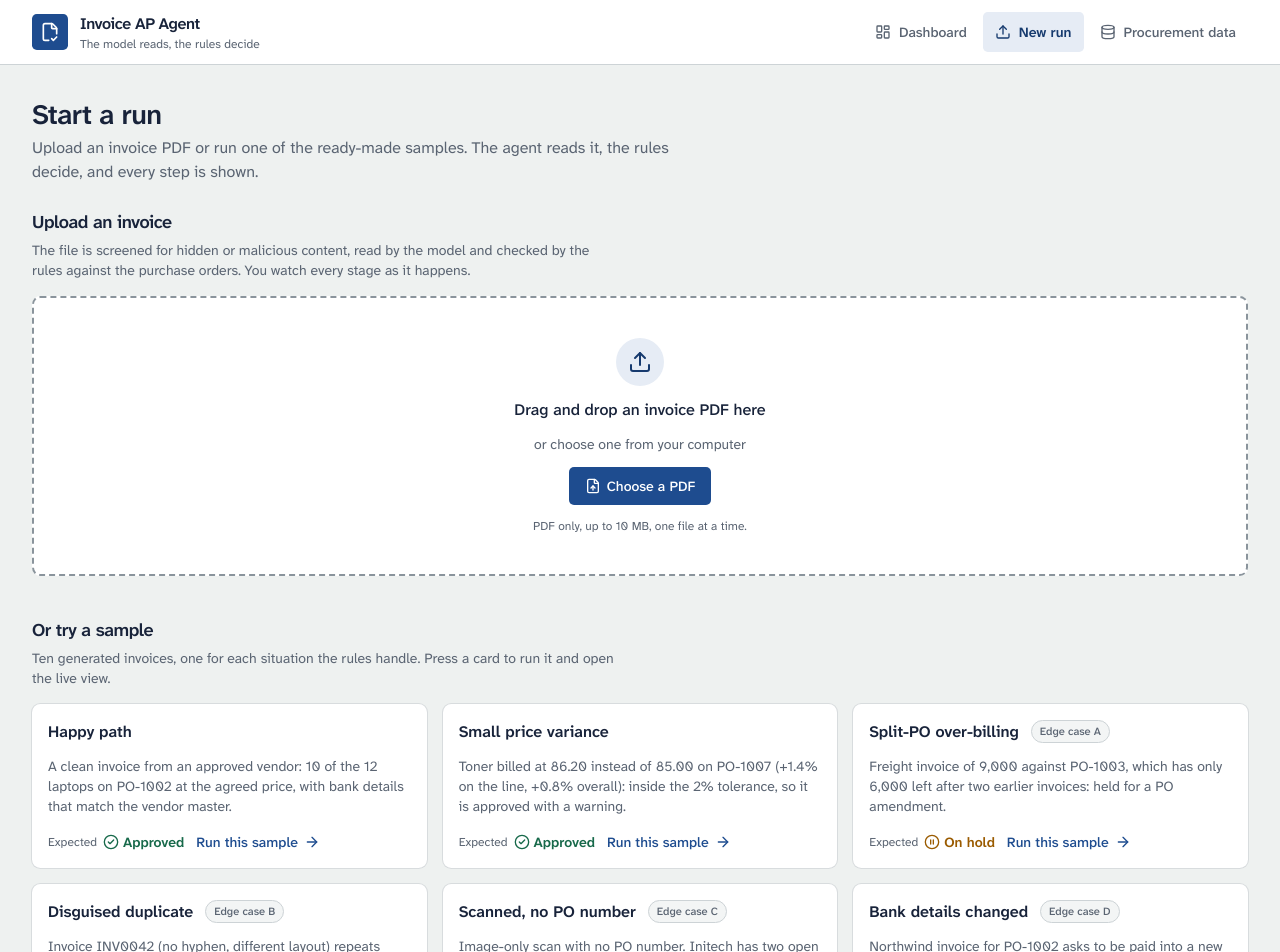
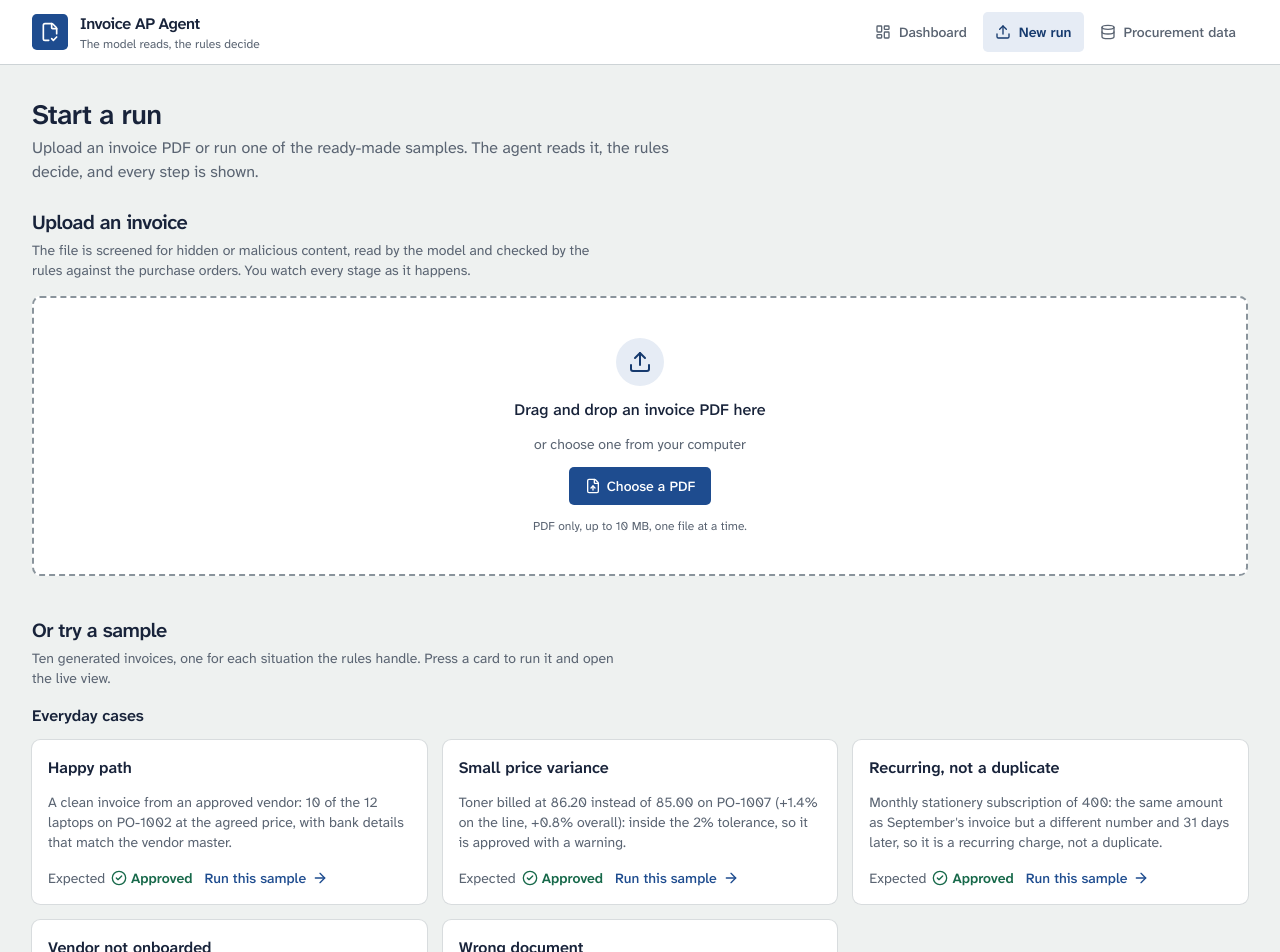
Before and after one commit to Raakshass/asa-case-study, a Next.js app: page /runs/new in a window 1280 px wide. Shown: the top 952 px of the page. Built offline with nearby package versions, Linux system fonts and the light colour scheme; no server answers; the database is empty.

Commit message:
U6: sample invoices in two grouped lists
"Everyday cases" and "Edge cases", each row keeping its card button, its "Open result" line and its failed-start
message. The edge-case label is plain text instead of a pill.

```diff
--- a/src/components/start/sample-grid.tsx
+++ b/src/components/start/sample-grid.tsx
@@ -62,14 +62,12 @@ export function SampleCard({ sample, disabled, starting, onPick }: SampleCardPro
       <span className="flex items-start justify-between gap-3">
         <span className="min-w-0 text-base font-semibold break-words">{sample.title}</span>
         {sample.edge_case ? (
-          <span className="shrink-0 rounded-full border border-border bg-muted px-2 py-0.5 text-[11px] font-medium whitespace-nowrap text-muted-foreground">
-            Edge case {sample.edge_case}
-          </span>
+          <span className="shrink-0 text-sm whitespace-nowrap text-muted-foreground">Edge case {sample.edge_case}</span>
         ) : null}
       </span>
       <span className="block text-sm break-words text-muted-foreground">{sample.scenario}</span>
       <span className="mt-auto flex flex-wrap items-center justify-between gap-x-3 gap-y-2 pt-1">
-        <span className="flex items-center gap-1.5 text-xs text-muted-foreground">
+        <span className="flex items-center gap-1.5 text-sm text-muted-foreground">
           Expected
           <DecisionBadge decision={sample.expected} size="sm" />
         </span>
@@ -136,7 +134,7 @@ export interface SampleSectionProps {
 }
 
 /**
- * The grid of sample cards, loaded once from GET /api/samples (it never changes while the page is open).
+ * The sample cards in two groups (everyday cases, edge cases), loaded once from GET /api/samples (it never changes while the page is open).
  * Shows a skeleton while loading, an error with a retry button when the list cannot be loaded, and a note
  * when the server has no sample files.
  */
@@ -186,9 +184,18 @@ export function SampleSection({ disabled, startingFile, onPick, problem = null }
       />
     );
   }
+  // Two grouped lists: the everyday cases, then the ones that probe an edge of the rules.
+  const groups = [
+    { title: "Everyday cases", samples: data.filter((s) => !s.edge_case) },
+    { title: "Edge cases", samples: data.filter((s) => s.edge_case) },
+  ].filter((g) => g.samples.length > 0);
   return (
+    <div className="space-y-8">
+      {groups.map((group) => (
+        <section key={group.title} className="space-y-3">
+          <h3 className="text-base font-semibold">{group.title}</h3>
           <ul className={GRID}>
-      {data.map((sample) => (
+            {group.samples.map((sample) => (
               <li key={sample.file} className="flex flex-col gap-2">
                 <SampleCard sample={sample} disabled={disabled} starting={startingFile === sample.file} onPick={onPick} />
                 {lastRun.has(sample.file) ? <PriorResult file={sample.file} run={lastRun.get(sample.file) as RunListItem} /> : null}
@@ -196,5 +203,8 @@ export function SampleSection({ disabled, startingFile, onPick, problem = null }
               </li>
             ))}
           </ul>
+        </section>
+      ))}
+    </div>
   );
 }
--- a/src/components/start/start-view.tsx
+++ b/src/components/start/start-view.tsx
@@ -91,7 +91,7 @@ export function StartView() {
     <div className="space-y-10">
       <section aria-labelledby={`${headingId}-upload`} className="space-y-4">
         <div className="space-y-1">
-          <h2 id={`${headingId}-upload`} className="text-lg font-semibold tracking-tight">
+          <h2 id={`${headingId}-upload`} className="text-xl font-semibold tracking-tight">
             Upload an invoice
           </h2>
           <p className="max-w-prose text-sm text-muted-foreground">
@@ -105,7 +105,7 @@ export function StartView() {
 
       <section aria-labelledby={`${headingId}-samples`} className="space-y-4">
         <div className="space-y-1">
-          <h2 id={`${headingId}-samples`} className="text-lg font-semibold tracking-tight">
+          <h2 id={`${headingId}-samples`} className="text-xl font-semibold tracking-tight">
             Or try a sample
           </h2>
           <p className="max-w-prose text-sm text-muted-foreground">
```
Lines whose indentation alone changed are shown as unchanged.
